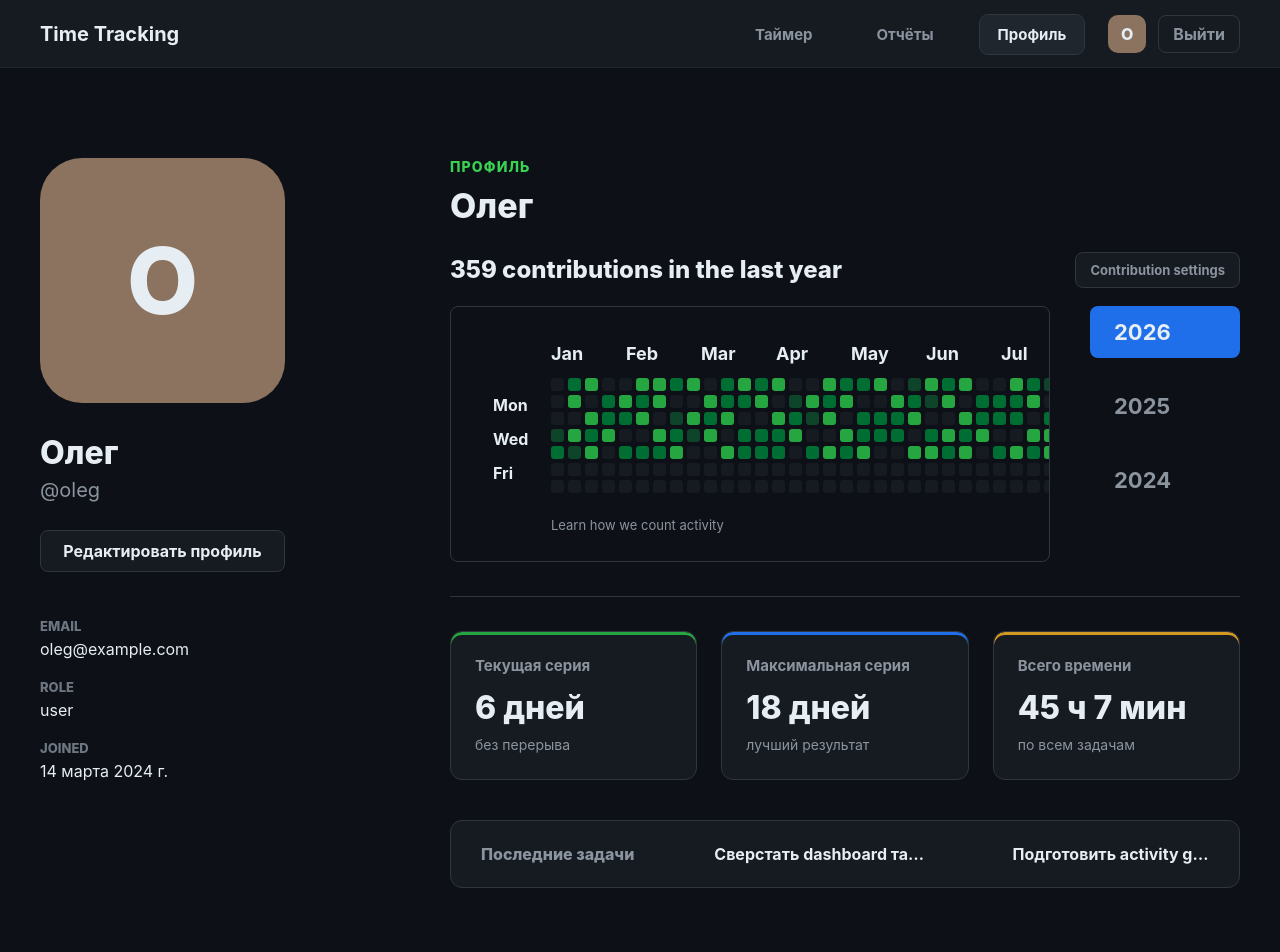
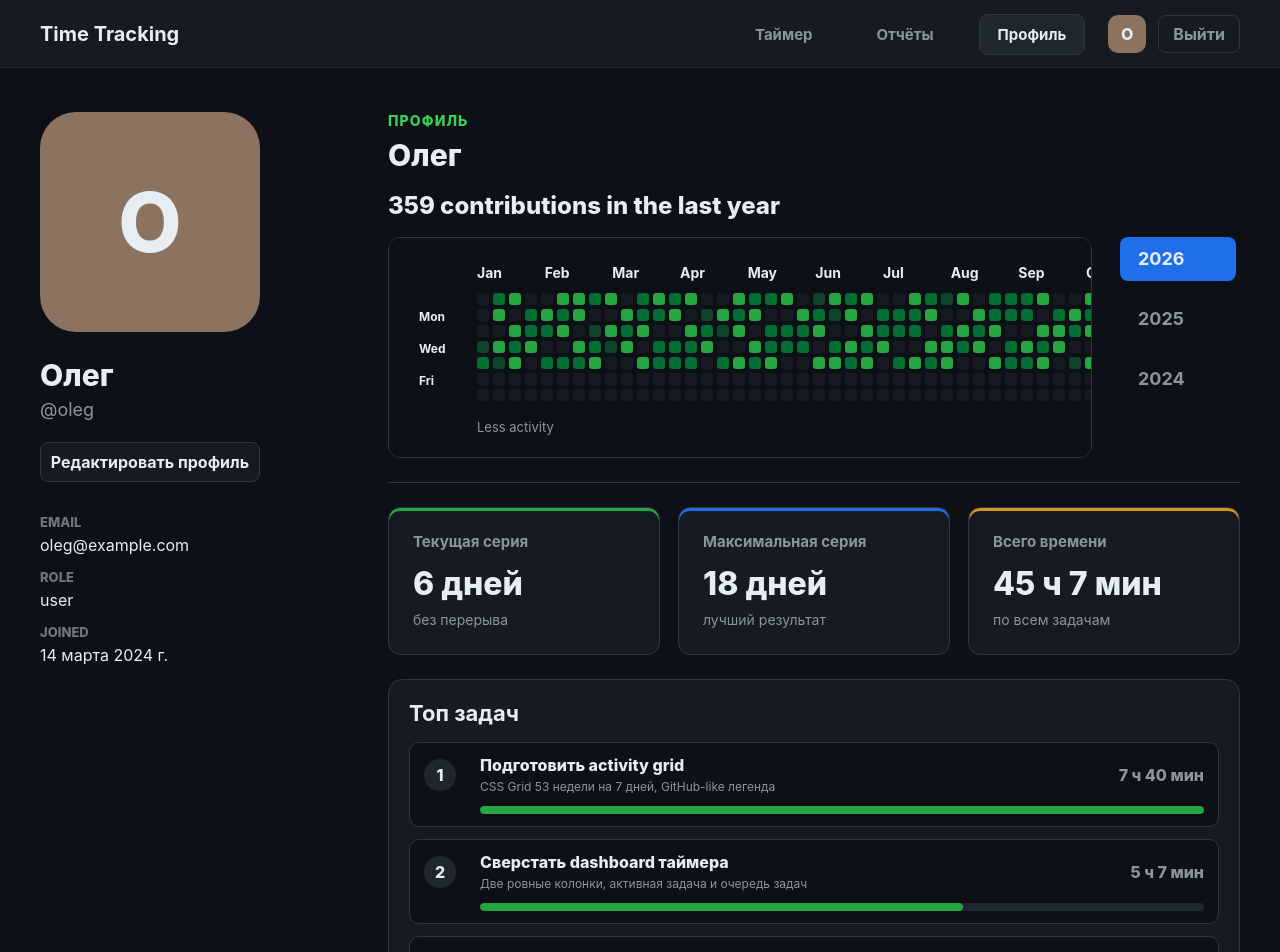
Before and after one commit to fazzilka/deploy_pp_time_traking, a React (Vite) app in the folder frontend/: page /profile in a window 1280 px wide. Shown: the top 952 px of the page. Built offline with nearby package versions, Linux system fonts and the light colour scheme; no server answers; sample sign-in values are in the browser's storage.

Commit message:
fix(profile): исправить расположение топа задач

```diff
--- a/frontend/src/components/ActivityGrid/ActivityGrid.css
+++ b/frontend/src/components/ActivityGrid/ActivityGrid.css
@@ -7,7 +7,7 @@
   align-items: center;
   justify-content: space-between;
   gap: 24px;
-  margin-bottom: 18px;
+  margin-bottom: 16px;
 }
 
 .activity-header h2 {
@@ -18,22 +18,10 @@
   font-weight: 800;
 }
 
-.activity-header button {
-  height: 36px;
-  padding: 0 14px;
-  border: 1px solid var(--color-border);
-  border-radius: 8px;
-  background: var(--color-panel);
-  color: var(--color-muted);
-  font-size: 13px;
-  font-weight: 700;
-  white-space: nowrap;
-}
-
 .activity-area {
   display: grid;
-  grid-template-columns: minmax(0, 1fr) 150px;
-  gap: 40px;
+  grid-template-columns: minmax(0, 1fr) 120px;
+  gap: 28px;
   align-items: start;
 }
 
@@ -41,19 +29,22 @@
   min-width: 0;
   overflow-x: auto;
   border: 1px solid var(--color-border);
-  border-radius: 8px;
-  background: transparent;
-  padding: 36px 42px 28px;
+  border-radius: 12px;
+  background: var(--color-bg);
+  padding: 26px 30px 22px;
+}
+
+.activity-grid-shell {
+  min-width: 870px;
 }
 
 .activity-months {
   display: grid;
   grid-template-columns: repeat(12, 1fr);
-  min-width: 900px;
   margin-left: 58px;
-  margin-bottom: 14px;
+  margin-bottom: 12px;
   color: var(--color-text);
-  font-size: 18px;
+  font-size: 14px;
   font-weight: 700;
 }
 
@@ -66,10 +57,10 @@
 
 .activity-weekdays {
   display: grid;
-  grid-template-rows: repeat(7, 13px);
+  grid-template-rows: repeat(7, 12px);
   row-gap: 4px;
   color: var(--color-text);
-  font-size: 16px;
+  font-size: 12px;
   font-weight: 700;
 }
 
@@ -88,15 +79,15 @@
 .activity-grid {
   display: grid;
   grid-auto-flow: column;
-  grid-template-columns: repeat(53, 13px);
-  grid-template-rows: repeat(7, 13px);
+  grid-template-columns: repeat(53, 12px);
+  grid-template-rows: repeat(7, 12px);
   width: max-content;
   gap: 4px;
 }
 
 .activity-cell {
-  width: 13px;
-  height: 13px;
+  width: 12px;
+  height: 12px;
   display: block;
   border-radius: 3px;
   background: var(--activity-0);
@@ -119,12 +110,11 @@
 }
 
 .activity-footer {
-  min-width: 900px;
   display: flex;
   align-items: center;
   justify-content: space-between;
   gap: 20px;
-  margin-top: 24px;
+  margin-top: 18px;
   margin-left: 58px;
   color: var(--color-muted);
   font-size: 13px;
@@ -140,18 +130,18 @@
 .activity-years {
   display: flex;
   flex-direction: column;
-  gap: 22px;
+  gap: 16px;
 }
 
 .activity-year {
-  width: 150px;
-  height: 52px;
-  padding-left: 24px;
+  width: 116px;
+  height: 44px;
+  padding-left: 18px;
   border: none;
   border-radius: 8px;
   background: transparent;
   color: var(--color-muted);
-  font-size: 22px;
+  font-size: 18px;
   font-weight: 700;
   text-align: left;
 }
@@ -180,7 +170,7 @@
   }
 
   .activity-card {
-    padding: 24px 18px;
+    padding: 22px 16px;
   }
 
   .activity-year {
--- a/frontend/src/components/ActivityGrid/ActivityGrid.tsx
+++ b/frontend/src/components/ActivityGrid/ActivityGrid.tsx
@@ -20,11 +20,11 @@ export function ActivityGrid({ days, selectedYear, onYearChange }: ActivityGridP
     <section className="activity-section">
       <div className="activity-header">
         <h2>{totalContributions} contributions in the last year</h2>
-        <button type="button">Contribution settings</button>
       </div>
 
       <div className="activity-area">
         <div className="activity-card">
+          <div className="activity-grid-shell">
             <div className="activity-months" aria-hidden="true">
               {months.map((month) => (
                 <span key={month}>{month}</span>
@@ -51,13 +51,14 @@ export function ActivityGrid({ days, selectedYear, onYearChange }: ActivityGridP
             </div>
 
             <div className="activity-footer">
-            <span>Learn how we count activity</span>
+              <span>Less activity</span>
               <div className="activity-legend" aria-hidden="true">
                 <span>Less</span>
                 {[0, 1, 2, 3, 4].map((level) => (
                   <span key={level} className="activity-cell" data-level={level} />
                 ))}
                 <span>More</span>
+              </div>
             </div>
           </div>
         </div>
--- a/frontend/src/pages/ProfilePage/ProfilePage.css
+++ b/frontend/src/pages/ProfilePage/ProfilePage.css
@@ -1,51 +1,54 @@
 .profile-page {
   padding-top: 0;
-  padding-bottom: 72px;
+  padding-bottom: 32px;
+  min-height: calc(100vh - 68px);
+  overflow-x: hidden;
 }
 
 .profile-layout {
   display: grid;
-  grid-template-columns: 340px minmax(0, 1fr);
-  gap: 70px;
-  padding-top: 90px;
+  grid-template-columns: 300px minmax(0, 1fr);
+  gap: 48px;
+  align-items: start;
+  padding-top: 44px;
 }
 
 .profile-sidebar {
-  width: 340px;
+  min-width: 0;
 }
 
 .profile-avatar {
-  width: 245px;
-  height: 245px;
+  width: 220px;
+  height: 220px;
   display: flex;
   align-items: center;
   justify-content: center;
-  margin-bottom: 32px;
-  border-radius: 42px;
+  margin-bottom: 26px;
+  border-radius: 36px;
   color: var(--color-text);
-  font-size: 92px;
+  font-size: 82px;
   font-weight: 800;
 }
 
 .profile-name {
   margin: 0 0 6px;
   color: var(--color-text);
-  font-size: 32px;
+  font-size: 30px;
   line-height: 1.15;
   font-weight: 800;
   overflow-wrap: anywhere;
 }
 
 .profile-username {
-  margin: 0 0 28px;
+  margin: 0 0 22px;
   color: var(--color-muted);
-  font-size: 20px;
+  font-size: 18px;
 }
 
 .profile-edit {
-  width: 245px;
-  height: 42px;
-  margin-bottom: 46px;
+  width: 220px;
+  height: 40px;
+  margin-bottom: 32px;
   border: 1px solid var(--color-border);
   border-radius: 8px;
   background: var(--color-panel);
@@ -54,10 +57,10 @@
 }
 
 .profile-form {
-  width: 245px;
+  width: 220px;
   display: grid;
   gap: 14px;
-  margin: -26px 0 34px;
+  margin: -14px 0 26px;
 }
 
 .profile-form label {
@@ -76,7 +79,7 @@
 
 .profile-meta {
   display: grid;
-  gap: 18px;
+  gap: 12px;
   margin: 0;
 }
 
@@ -104,50 +107,118 @@
 }
 
 .profile-main__title {
-  margin: 12px 0 28px;
+  margin: 10px 0 20px;
   color: var(--color-text);
-  font-size: 34px;
+  font-size: 30px;
   line-height: 1.1;
   font-weight: 800;
 }
 
 .profile-error {
-  margin-bottom: 24px;
+  margin-bottom: 18px;
 }
 
 .profile-stats {
   display: grid;
   grid-template-columns: repeat(3, 1fr);
-  gap: 24px;
-  margin-top: 34px;
-  padding-top: 34px;
+  gap: 18px;
+  margin-top: 24px;
+  padding-top: 24px;
   border-top: 1px solid var(--color-border);
 }
 
-.profile-recent {
-  min-height: 68px;
+.profile-top-tasks {
+  width: 100%;
+  min-width: 0;
+  margin-top: 24px;
+  padding: 20px;
+  border: 1px solid var(--color-border);
+  border-radius: 14px;
+  background: var(--color-panel);
+  box-sizing: border-box;
+}
+
+.profile-top-tasks h2 {
+  margin: 0 0 16px;
+  color: var(--color-text);
+  font-size: 22px;
+  line-height: 1.2;
+}
+
+.profile-top-tasks__list {
+  display: grid;
+  gap: 12px;
+}
+
+.profile-top-task {
+  min-height: 66px;
+  display: grid;
+  grid-template-columns: 40px minmax(0, 1fr) auto;
+  align-items: center;
+  gap: 10px 16px;
+  padding: 12px 14px;
+  border: 1px solid var(--color-border);
+  border-radius: 10px;
+  background: var(--color-bg);
+  box-sizing: border-box;
+}
+
+.profile-top-task__rank {
+  width: 32px;
+  height: 32px;
   display: flex;
   align-items: center;
-  gap: 80px;
-  margin-top: 40px;
-  padding: 18px 30px;
-  border: 1px solid var(--color-border);
-  border-radius: 12px;
-  background: var(--color-panel);
-}
-
-.profile-recent span {
-  flex: 0 0 auto;
-  color: var(--color-muted);
+  justify-content: center;
+  border-radius: 50%;
+  background: var(--color-panel-soft);
+  color: var(--color-text);
   font-weight: 800;
 }
 
-.profile-recent strong {
+.profile-top-task__content {
   min-width: 0;
+}
+
+.profile-top-task__title,
+.profile-top-task__description {
+  display: block;
   overflow: hidden;
-  color: var(--color-text);
   text-overflow: ellipsis;
   white-space: nowrap;
+}
+
+.profile-top-task__title {
+  color: var(--color-text);
+  font-size: 16px;
+  font-weight: 800;
+}
+
+.profile-top-task__description {
+  margin-top: 4px;
+  color: var(--color-muted);
+  font-size: 12px;
+}
+
+.profile-top-task__time {
+  color: var(--color-muted);
+  font-size: 16px;
+  font-weight: 800;
+  white-space: nowrap;
+}
+
+.profile-top-task__progress {
+  grid-column: 2 / 4;
+  height: 8px;
+  margin-top: 2px;
+  overflow: hidden;
+  border-radius: 999px;
+  background: var(--color-panel-soft);
+}
+
+.profile-top-task__progressFill {
+  height: 100%;
+  border-radius: 999px;
+  background: var(--color-green);
 }
 
 @media (max-width: 1180px) {
@@ -159,7 +230,7 @@
   .profile-sidebar {
     width: 100%;
     display: grid;
-    grid-template-columns: 245px minmax(0, 1fr);
+    grid-template-columns: 220px minmax(0, 1fr);
     column-gap: 32px;
     align-items: start;
   }
@@ -171,7 +242,7 @@
 
 @media (max-width: 760px) {
   .profile-layout {
-    padding-top: 42px;
+    padding-top: 32px;
   }
 
   .profile-sidebar {
@@ -179,7 +250,7 @@
   }
 
   .profile-avatar {
-    width: min(245px, 100%);
+    width: min(220px, 100%);
     height: auto;
     aspect-ratio: 1;
     font-size: 72px;
@@ -189,9 +260,16 @@
     grid-template-columns: 1fr;
   }
 
-  .profile-recent {
-    align-items: start;
-    flex-direction: column;
-    gap: 14px;
+  .profile-top-task {
+    grid-template-columns: 34px minmax(0, 1fr);
+  }
+
+  .profile-top-task__time {
+    grid-column: 2;
+    justify-self: start;
+  }
+
+  .profile-top-task__progress {
+    grid-column: 2;
   }
 }
--- a/frontend/src/pages/ProfilePage/ProfilePage.tsx
+++ b/frontend/src/pages/ProfilePage/ProfilePage.tsx
@@ -13,7 +13,7 @@ import "./ProfilePage.css";
 export function ProfilePage() {
   const [user, setUser] = useState<User | null>(null);
   const [activity, setActivity] = useState<ActivityResponse | null>(null);
-  const [recentTasks, setRecentTasks] = useState<Task[]>([]);
+  const [topTasks, setTopTasks] = useState<Task[]>([]);
   const [selectedYear, setSelectedYear] = useState(2026);
   const [isLoading, setIsLoading] = useState(true);
   const [error, setError] = useState<string | null>(null);
@@ -29,7 +29,12 @@ export function ProfilePage() {
       const [nextUser, nextActivity, nextTasks] = await Promise.all([getCurrentUser(), getUserActivity(year), getTasks()]);
       setUser(nextUser);
       setActivity(nextActivity);
-      setRecentTasks(nextTasks.filter((task) => task.total_time_seconds > 0).slice(0, 2));
+      setTopTasks(
+        nextTasks
+          .filter((task) => task.total_time_seconds > 0)
+          .sort((firstTask, secondTask) => secondTask.total_time_seconds - firstTask.total_time_seconds)
+          .slice(0, 3),
+      );
       setUsername(nextUser.username);
       setFullName(nextUser.full_name ?? "");
     } catch {
@@ -148,18 +153,33 @@ export function ProfilePage() {
             <StatCard title="Всего времени" value={formatHumanDuration(user.stats.total_time_seconds)} subtitle="по всем задачам" accent="yellow" />
           </div>
 
-          <div className="profile-recent">
-            <span>Последние задачи</span>
-            {recentTasks.length > 0 ? (
-              recentTasks.map((task) => (
-                <strong key={task.id}>
-                  {task.title} · {formatHumanDuration(task.total_time_seconds)}
-                </strong>
-              ))
-            ) : (
-              <strong>Нет задач с временем</strong>
-            )}
-          </div>
+          <section className="profile-top-tasks" aria-label="Топ задач">
+            <h2>Топ задач</h2>
+            <div className="profile-top-tasks__list">
+              {topTasks.length > 0 ? (
+                topTasks.map((task, index) => {
+                  const maxTime = Math.max(...topTasks.map((topTask) => topTask.total_time_seconds), 1);
+                  const progress = Math.max(8, (task.total_time_seconds / maxTime) * 100);
+
+                  return (
+                    <article className="profile-top-task" key={task.id}>
+                      <span className="profile-top-task__rank">{index + 1}</span>
+                      <div className="profile-top-task__content">
+                        <strong className="profile-top-task__title">{task.title}</strong>
+                        <span className="profile-top-task__description">{task.description || "Описание не указано"}</span>
+                      </div>
+                      <span className="profile-top-task__time">{formatHumanDuration(task.total_time_seconds)}</span>
+                      <div className="profile-top-task__progress">
+                        <div className="profile-top-task__progressFill" style={{ width: `${progress}%` }} />
+                      </div>
+                    </article>
+                  );
+                })
+              ) : (
+                <div className="status-message">Нет задач с временем</div>
+              )}
+            </div>
+          </section>
         </section>
       </div>
     </main>
```
Lines whose indentation alone changed are shown as unchanged.
